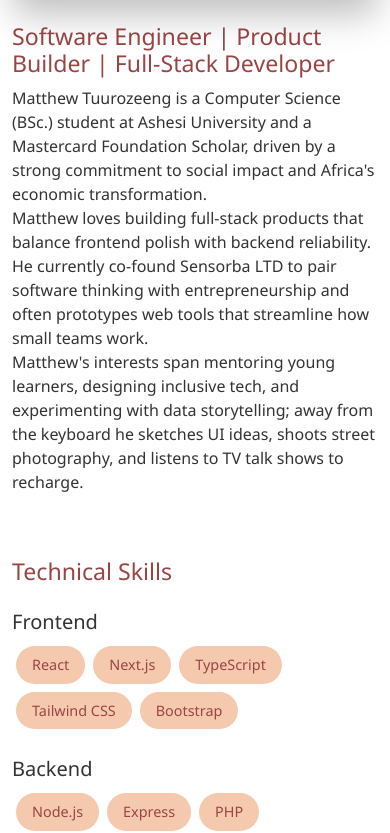
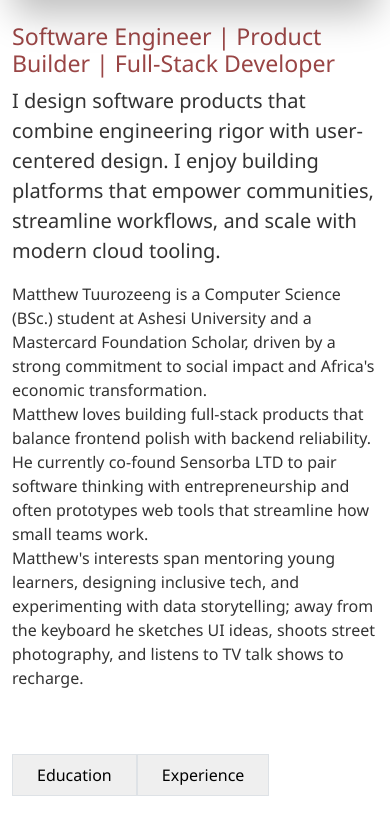
Before and after one commit to MatthewTuurozeeng/Matthew_Tuurozeeng_Digital_Portfolio, a React (Vite) app in the folder frontend/: page /about in a window 390 px wide. Shown: the part 798-1631 px from the top of the page. Built offline with nearby package versions, Linux system fonts and the light colour scheme; no server answers.

Commit message:
Add About timelines

```diff
--- /dev/null
+++ b/frontend/src/components/Timeline.tsx
@@ -0,0 +1,75 @@
+import React from 'react';
+
+export interface TimelineItem {
+  title: string;
+  subtitle: string;
+  duration: string;
+  description: string;
+  details?: string[];
+  challenges?: string[];
+  achievements?: string[];
+}
+
+interface TimelineProps {
+  items: TimelineItem[];
+  variant?: 'Education' | 'Experience';
+}
+
+const Timeline: React.FC<TimelineProps> = ({ items, variant = 'education' }) => {
+  return (
+    <div className="relative border-l-2 border-[#994545]/30 pl-6 space-y-8">
+      {items.map((item, idx) => (
+        <div
+          key={`${item.title}-${idx}`}
+          className="relative bg-white rounded-xl shadow-sm border border-[#994545]/10 p-5 transition-all duration-300 ease-in-out hover:shadow-md animate-fadeIn"
+        >
+          <span className="absolute -left-[13px] top-6 h-5 w-5 rounded-full bg-[#994545] ring-4 ring-white" />
+          <div className="flex flex-col md:flex-row md:items-center md:justify-between gap-2">
+            <div>
+              <h4 className="text-lg font-semibold text-[#994545]">{item.title}</h4>
+              <p className="text-sm text-gray-600">{item.subtitle}</p>
+            </div>
+            <span className="text-sm font-medium text-gray-500">{item.duration}</span>
+          </div>
+
+          <p className="mt-3 text-gray-700 leading-relaxed">{item.description}</p>
+
+          {item.details?.length ? (
+            <ul className="mt-3 list-disc pl-5 text-gray-700 space-y-1">
+              {item.details.map((d, i) => (
+                <li key={i}>{d}</li>
+              ))}
+            </ul>
+          ) : null}
+
+          {variant === 'experience' && (item.challenges?.length || item.achievements?.length) ? (
+            <div className="mt-4 grid gap-3 md:grid-cols-2">
+              {item.challenges?.length ? (
+                <div>
+                  <h5 className="text-sm font-semibold text-gray-800">Challenges</h5>
+                  <ul className="mt-1 list-disc pl-5 text-gray-700 space-y-1">
+                    {item.challenges.map((c, i) => (
+                      <li key={i}>{c}</li>
+                    ))}
+                  </ul>
+                </div>
+              ) : null}
+              {item.achievements?.length ? (
+                <div>
+                  <h5 className="text-sm font-semibold text-gray-800">Achievements</h5>
+                  <ul className="mt-1 list-disc pl-5 text-gray-700 space-y-1">
+                    {item.achievements.map((a, i) => (
+                      <li key={i}>{a}</li>
+                    ))}
+                  </ul>
+                </div>
+              ) : null}
+            </div>
+          ) : null}
+        </div>
+      ))}
+    </div>
+  );
+};
+
+export default Timeline;
--- a/frontend/src/index.css
+++ b/frontend/src/index.css
@@ -302,3 +302,18 @@ body {
   color: #6c2e2e;
   transform: translateY(-1px);
 }
+
+@keyframes fadeInUp {
+  from {
+    opacity: 0;
+    transform: translateY(8px);
+  }
+  to {
+    opacity: 1;
+    transform: translateY(0);
+  }
+}
+
+.animate-fadeIn {
+  animation: fadeInUp 0.6s ease-out both;
+}
--- a/frontend/src/pages/About.tsx
+++ b/frontend/src/pages/About.tsx
@@ -1,8 +1,7 @@
-
-
 import React from 'react';
 import { Container, Row, Col, Card } from 'react-bootstrap';
 import profileData from '../data/Profile';
+import Timeline, { TimelineItem } from '../components/Timeline';
 
 interface Skill {
   category: string;
@@ -16,15 +15,7 @@ interface Principle {
 }
 
 const About: React.FC = () => {
-  const {
-    name,
-    title,
-    bio,
-    profileImage,
-    careerGoals,
-    skills,
-    principles,
-  } = profileData;
+  const { name, title, bio, profileImage, careerGoals, skills, principles } = profileData;
 
   const skillGroups: Skill[] = [
     { category: 'Frontend', skills: skills.frontend },
@@ -33,28 +24,131 @@ const About: React.FC = () => {
     { category: 'Tools & Others', skills: skills.tools },
   ];
 
+  const educationTimeline: TimelineItem[] = [
+    {
+      title: 'Ashesi University',
+      subtitle: 'BSc. Computer Science',
+      duration: '2023 - Present',
+      description: 'Focused on full-stack development, data analysis, and building scalable software systems.',
+      details: [
+        'Relevant coursework: Data Structures, Algorithm Design and Analyis, Computer Organization and Architceture, Web Development, Databases, Software Engineering',
+        'Leadership & service: community-driven tech initiatives and mentoring',
+      ],
+    },
+    {
+
+  title: "Nandom Senior High School (St. Michael's Boys)",
+
+  subtitle: "General Science",
+
+  duration: "Aug 2019  - Jun 2022",
+
+  description: "Completed secondary education in General Science, developing a strong foundation in analytical reasoning and problem-solving.",
+
+  details: [
+
+    "Studied core science subjects: Physics, Chemistry, Biology, and Mathematics",
+
+    "Strengthened critical thinking and quantitative analysis through rigorous coursework",
+
+    "Awarded West African Senior School Certificate Examination (WASSCE)",
+
+    "Ranked among the top-performing students in the 2022 WASSCE cohort in the School",
+
+    "Actively engaged in academic and school-based activities"
+
+  ]
+
+},
+{
+  title: "Machris Christian Academy",
+  subtitle: "Basic Education",
+  duration: "2017  -  2019",
+  description: "Completed basic education with strong academic performance, building foundational skills in Literacy, Numeracy, and general Academics.",
+  details: [
+    "Sat for and completed the Basic Education Certificate Examination (BECE)",
+    "Ranked as the best-performing student in the school for BECE",
+    "Placed among the top 3 BECE candidates in the district",
+  ]
+}
+  ];
+
+  const experienceTimeline: TimelineItem[] = [
+    {
+      title: 'Social Media Design Consultant (Volunteer)',
+      subtitle: 'Talloires Network of Engaged Universities, Tufts University',
+      duration: 'Feb 2026 - Present',
+      description: 'Design social media content and provide creative guidance to enhance digital engagement and outreach.',
+      challenges: ['Maintaining consistent visual identity across multiple campaigns', 'Balancing storytelling with limited time and resources'],
+      achievements: ['Built reusable content templates to speed up production', 'Improved campaign clarity and engagement through improved layouts'],
+    },
+
+    {
+      title: 'Founder & Program Lead',
+      subtitle: 'Computing4All Initiative',
+      duration: '2025 - Present',
+      description: 'Community digital literacy program teaching schoolchildren foundational computing skills.',
+      challenges: ['Limited access to devices and stable internet', 'Designing lessons suitable for mixed learning levels'],
+      achievements: ['Delivered hands-on sessions to 25+ learners', 'Built a repeatable curriculum for future cohorts'],
+    },
+    {
+      title: 'Founder & CEO',
+      subtitle: 'Sensorba LTD',
+      duration: '2024  - Present',
+      description: 'Leading an agribusiness venture focused on improving tiger nut production, value addition, and market access.',
+      challenges: ['Coordinating production logistics across rural communities', 'Building a reliable supply chain with limited digital infrastructure'],
+      achievements: ['Launched pilot production cycles and formalized farmer partnerships', 'Applied product/tech thinking to streamline operations'],
+    },
+
+    {
+      title: 'Machris Christian Academy',
+      subtitle: 'BECE Preparation & Alumni Service',
+      duration: 'Oct 2022 - Dec 2023',
+      description: 'Returned to mentor and tutor students, supporting two BECE cohorts with structured revision programs.',
+      details: ['Delivered weekly tutoring and mock exams', 'Improved learner confidence and exam readiness'],
+    },
+
+  ];
+
+  const scrollTo = (id: string) => {
+    document.getElementById(id)?.scrollIntoView({ behavior: 'smooth' });
+  };
+
   return (
     <Container className="py-5">
       <h2 className="section-title">About Me</h2>
 
       <Row className="align-items-center justify-content-center">
         <Col lg={5} className="text-center mb-4 mb-lg-0">
-          <img
-            src={profileImage}
-            alt={name}
-            className="about-profile-image"
-          />
+          <img src={profileImage} alt={name} className="about-profile-image" />
         </Col>
 
         <Col lg={7}>
           <h3 style={{ color: '#994545' }}>{title}</h3>
-          {/* <p className="lead">{bio}</p> */}
+          <p className="lead">{bio}</p>
           <p style={{ whiteSpace: 'pre-line' }}>{careerGoals}</p>
         </Col>
       </Row>
 
+      <div className="mt-5 flex flex-wrap gap-4">
+        <button
+          onClick={() => scrollTo('education')}
+          className="px-4 py-2 rounded-full border border-[#994545] text-[#994545] hover:bg-[#994545] hover:text-white transition"
+        >
+          Education
+        </button>
+        <button
+          onClick={() => scrollTo('experience')}
+          className="px-4 py-2 rounded-full border border-[#994545] text-[#994545] hover:bg-[#994545] hover:text-white transition"
+        >
+          Experience
+        </button>
+      </div>
+
       <div className="mt-5">
-        <h3 style={{ color: '#994545' }} className="mb-4">Technical Skills</h3>
+        <h3 style={{ color: '#994545' }} className="mb-4">
+          Technical Skills
+        </h3>
         <Row>
           {skillGroups.map((group) => (
             <Col key={group.category} md={6} className="mb-4">
@@ -86,6 +180,16 @@ const About: React.FC = () => {
           ))}
         </Row>
       </div>
+
+      <div id="education" className="mt-5">
+        <h3 className="text-[#994545] text-2xl font-semibold mb-4">Education</h3>
+        <Timeline items={educationTimeline} variant="Education" />
+      </div>
+
+      <div id="experience" className="mt-5">
+        <h3 className="text-[#994545] text-2xl font-semibold mb-4">Work Experience</h3>
+        <Timeline items={experienceTimeline} variant="Experience" />
+      </div>
     </Container>
   );
 };
--- a/frontend/src/pages/Projects.tsx
+++ b/frontend/src/pages/Projects.tsx
@@ -68,7 +68,7 @@ const Projects: React.FC = () => {
 
   return (
     <Container className="py-5">
-      <h2 className="section-title">My Projects</h2>
+      <h2 className="section-title">Projects</h2>
       <p className="lead mb-4">A showcase of my technical work and creative solutions</p>
 
       {usingFallback && (
```
Also changed, not shown: frontend/src/styles/cv.css (line endings or trailing spaces).
